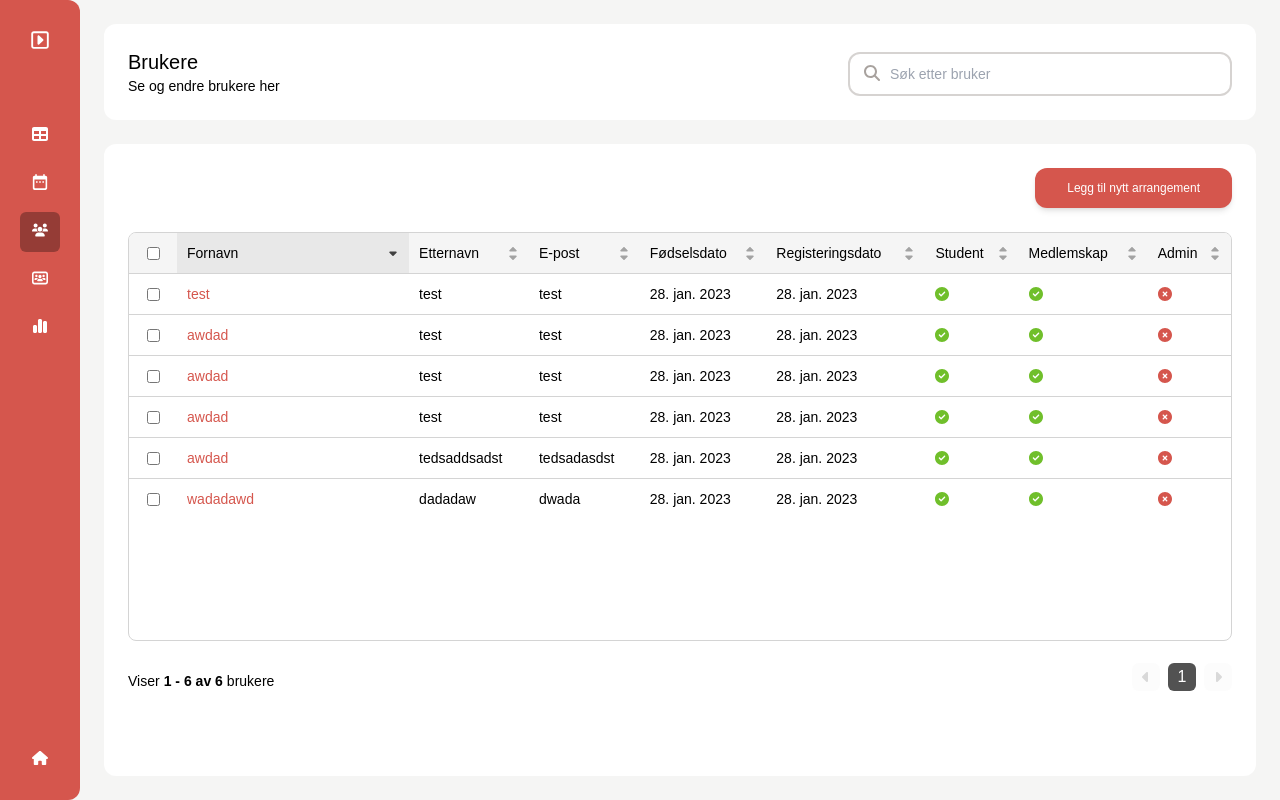
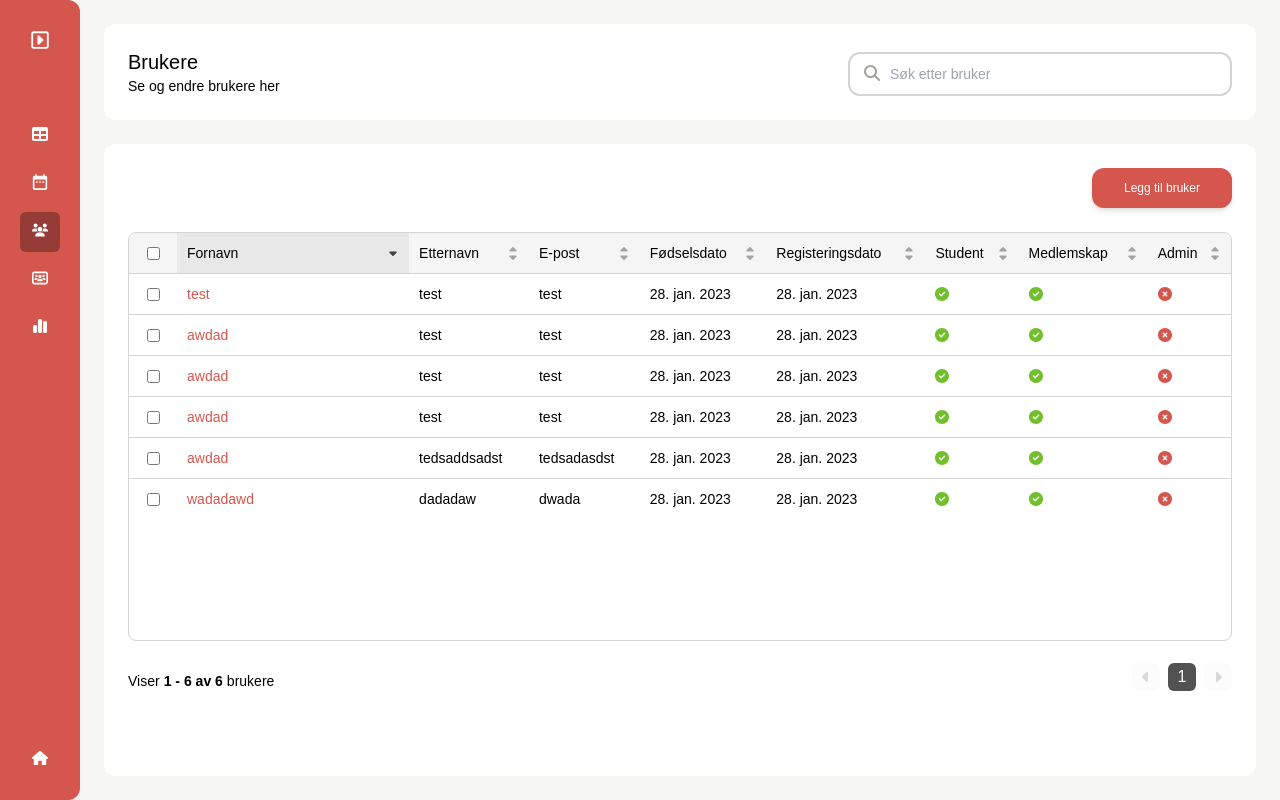
Before and after one commit to vsaIT/vsait.org, a Next.js app: page /admin/users in a window 1280 px wide. Built offline with nearby package versions, Linux system fonts and the light colour scheme.

Commit message:
small fix

```diff
--- a/pages/admin/users/index.tsx
+++ b/pages/admin/users/index.tsx
@@ -152,7 +152,7 @@ const AdminUsers: NextPage = () => {
           id: 'firstName',
           header: () => 'Fornavn',
           cell: (info) => (
-            <Link href={`/admin/events/${info.getValue().id}`}>
+            <Link href={`/admin/users/${info.getValue().id}`}>
               <a className="inline-block min-w-[180px] font-medium text-primary hover:brightness-75 transition-all">
                 {info.getValue().firstName}
               </a>
@@ -330,10 +330,10 @@ const AdminUsers: NextPage = () => {
                       {table.getPreFilteredRowModel().rows.length} valgt
                     </p>
                   </div>
-                  <Link href="/admin/events/new">
+                  <Link href="/admin/users/new">
                     <a>
                       <Button
-                        text="Legg til nytt arrangement"
+                        text="Legg til bruker"
                         className="text-xs py-3 px-8"
                       />
                     </a>
```
